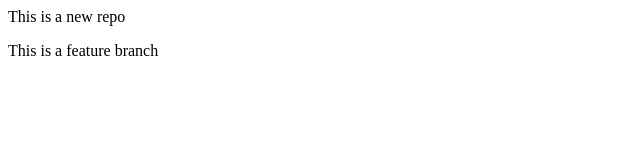
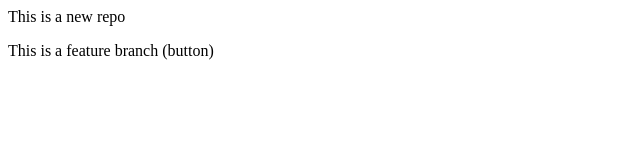
Before and after one commit to princyym/localrepo, a plain HTML site: page index.html in a window 1280 px wide. Shown: the full height of the page, 0-640 px from the left. Drawn offline with Linux system fonts and the light colour scheme.

Commit message:
:updating

```diff
--- a/index.html
+++ b/index.html
@@ -1,2 +1,2 @@
 <p>This is a new repo </p>
-<p>This is a feature branch</p>
+<p>This is a feature branch (button)</p>
```
